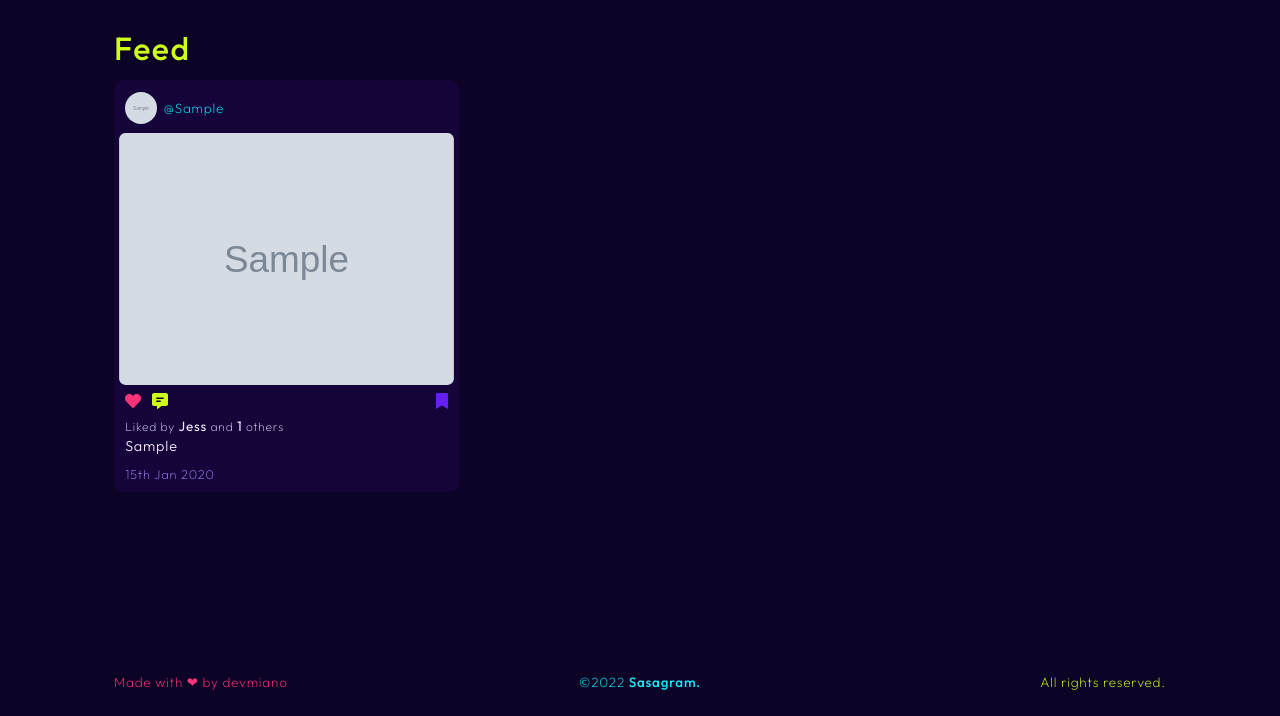
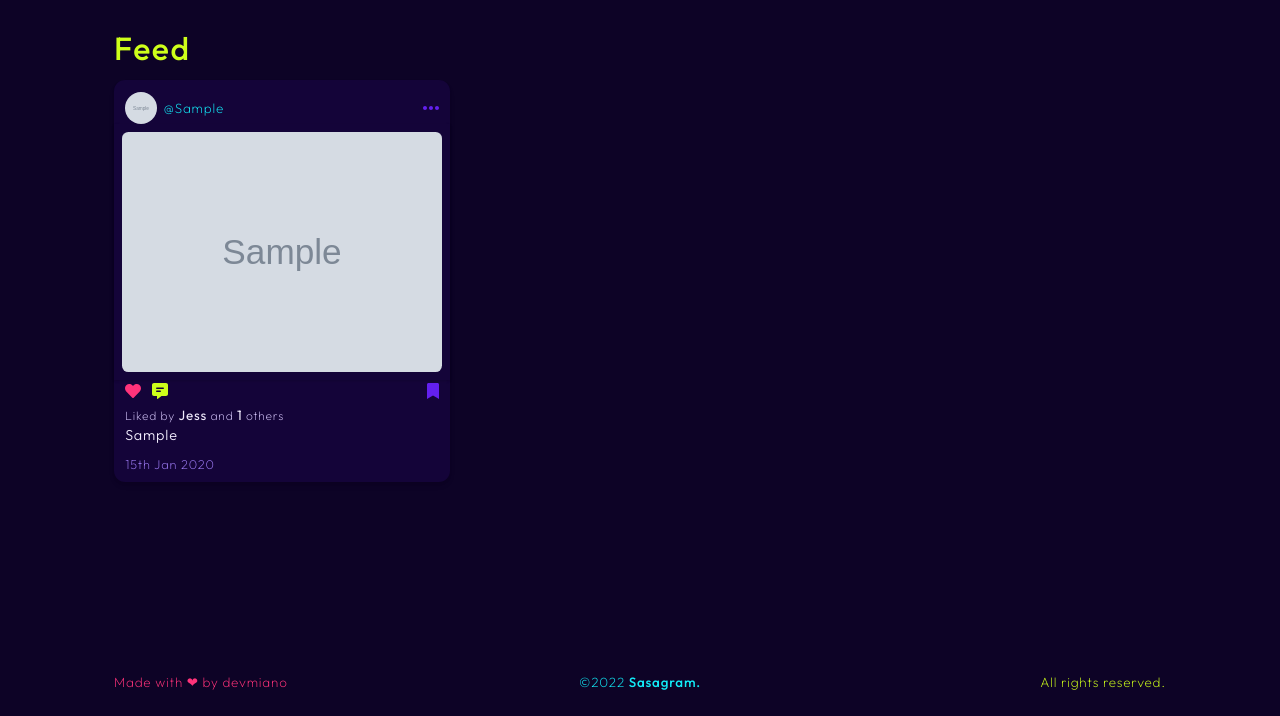
Before and after one commit to devmiano/sasagram, a Django app: page / in a window 1280 px wide. Shown: the part 84-800 px from the top of the page. Run offline with Django 4.2, Linux system fonts and the light colour scheme; a user stored in the database is signed in; tables that the repository leaves empty hold one stand-in row (values such as "Sample post"); grey boxes marked "Sample" are stand-in pictures; some web fonts are replaced.

Commit message:
corrected the image grid width and height

```diff
--- a/gram/static/gram/css/global.css
+++ b/gram/static/gram/css/global.css
@@ -571,9 +571,25 @@
   justify-content: center;
   border-radius: 0.7rem;
   background-color: #140439;
+  box-shadow: rgba(0, 0, 0, 0.1) 0px 4px 6px -1px, rgba(0, 0, 0, 0.06) 0px 2px 4px -1px;
+}
+
+.card:hover {
+  box-shadow: rgba(0, 0, 0, 0.1) 0px 20px 25px -5px, rgba(0, 0, 0, 0.04) 0px 10px 10px -5px;
+  border: 1px solid #340C97;
 }
 
 .card .user {
+  width: 100%;
+  text-decoration: none;
+  display: flex;
+  align-items: center;
+  flex-direction: row;
+  justify-content: space-between;
+  padding: 0.7rem 0.7rem 0 0.7rem;
+}
+
+.card .user .username {
   gap: 0.4rem;
   text-decoration: none;
   display: flex;
@@ -581,10 +597,10 @@
   align-items: flex-start;
   justify-content: flex-start;
   align-items: center;
-  padding: 0.7rem 0.7rem 0.3rem 0.7rem;
+  width: fit-content;
 }
 
-.card .user .prof {
+.card .user .username .prof {
   width: 2rem;
   height: 2rem;
   background-size: cover;
@@ -594,7 +610,7 @@
   border-radius: 7rem;
 }
 
-.card .user .name {
+.card .user .username .name {
   font-weight: 200;
   font-size: 0.84rem;
   font-family: "Outfit", sans-serif;
@@ -602,23 +618,32 @@
   color: #12ECF8;
 }
 
+.card .user .link {
+  text-decoration: none;
+}
+
+.card .user .link .icon {
+  height: 1rem;
+}
+
 .card .post {
   width: 100%;
   height: 100%;
   text-decoration: none;
+  padding: 0.5rem;
+  box-shadow: rgba(0, 0, 0, 0.1) 0px 1px 3px 0px, rgba(0, 0, 0, 0.06) 0px 1px 2px 0px;
 }
 
 .card .post .image {
-  width: auto;
-  height: auto;
+  width: 100%;
+  height: 240px;
   background-size: cover;
   background-repeat: no-repeat;
   background-attachment: fixed;
   background-position: center center;
   overflow: hidden;
-  padding: 0.32rem;
-  object-fit: contain;
-  border-radius: 0.7rem;
+  object-fit: cover;
+  border-radius: 0.4rem;
 }
 
 .card .footer {
--- a/gram/static/gram/sass/partials/_card.scss
+++ b/gram/static/gram/sass/partials/_card.scss
@@ -8,13 +8,27 @@
 	@include col-start;
 	border-radius: 0.7rem;
 	background-color: $dark-500;
+	box-shadow: rgba(0, 0, 0, 0.1) 0px 4px 6px -1px,
+		rgba(0, 0, 0, 0.06) 0px 2px 4px -1px;
+
+	&:hover {
+		box-shadow: rgba(0, 0, 0, 0.1) 0px 20px 25px -5px,
+			rgba(0, 0, 0, 0.04) 0px 10px 10px -5px;
+			border: 1px solid $dark-200;
+	}
 
 	.user {
+		width: 100%;
+		@include link;
+		@include row-between;
+		padding: 0.7rem 0.7rem 0 0.7rem;
+
+		.username {
 			gap: 0.4rem;
 			@include link;
 			@include row-start;
 			align-items: center;
-		padding: 0.7rem 0.7rem 0.3rem 0.7rem;
+			width: fit-content;
 
 			.prof {
 				width: 2rem;
@@ -29,19 +43,30 @@
 			}
 		}
 
+		.link {
+			@include link;
+
+			.icon {
+				height: 1rem;
+			}
+		}
+	}
+
 	.post {
 		width: 100%;
 		height: 100%;
 		@include link;
+		padding: 0.5rem;
+		box-shadow: rgba(0, 0, 0, 0.1) 0px 1px 3px 0px,
+			rgba(0, 0, 0, 0.06) 0px 1px 2px 0px;
 
 		.image {
-			width: auto;
-			height: auto;
+			width: 100%;
+			height: 240px;
 			@include image;
 			overflow: hidden;
-			padding: 0.32rem;
-			object-fit: contain;
-			border-radius: 0.7rem;
+			object-fit: cover;
+			border-radius: 0.4rem;
 		}
 	}
 
--- a/gram/templates/gram/base/card.html
+++ b/gram/templates/gram/base/card.html
@@ -1,15 +1,28 @@
 {% load static %} {% for gram in grams %}
 <div class="card">
-	<a class="user" href="#">
-		<img class="prof" src="{{gram.profile.photo.url}}" alt="{{gram.user}}" />
-		<p class="name">@{{gram.user}}</p>
-	</a>
+	<div class="user">
+		<a class="username" href="#">
+			<img class="prof" src="{{gram.profile.photo.url}}" alt="{{gram.user}}" />
+			<p class="name">@{{gram.user}}</p>
+		</a>
+		<a href="#" class="link">
+			<img
+				class="icon"
+				src="{% static 'gram/icons/line/ellipsis.svg'%}"
+				alt="menu"
+			/>
+		</a>
+	</div>
 	<a class="post" href="#">
 		<img class="image" src="{{gram.photo.url}}" alt="{{gram.title}}" />
 	</a>
 	<div class="footer">
 		<div class="left">
-			<a href="#" class="link">
+			<a
+				href="{% url 'like' %}?gram_id={{gram.id}}"
+				target="_blank"
+				class="link"
+			>
 				<img
 					class="icon"
 					src="{% static 'gram/icons/line/heart-alt.svg'%}"
--- a/gram/urls.py
+++ b/gram/urls.py
@@ -9,4 +9,5 @@ urlpatterns = [
   path('user/create/', views.create, name='create'),
   path('user/profile/', views.profile, name='profile'),
   path('user/settings/', views.settings, name='settings'),
+  path('like', views.like, name='like'),
 ]
--- a/gram/views.py
+++ b/gram/views.py
@@ -160,3 +160,15 @@ def create(request):
     }
 
   return render(request, template, context)
+
+
+@login_required(login_url='login')
+def like(request):
+  title = 'Like'
+  template = 'gram/profile/profile.html'
+
+  context = {
+    'title': title,
+  }
+
+  return render(request, template, context)
```
Also changed, not shown: gram/models.py (line endings or trailing spaces), gram/static/gram/css/icons/line/menu.svg (added), gram/static/gram/icons/line/ellipsis.svg (added), gram/static/gram/icons/line/menu.svg (added), media/grams/22/listen.jpg (added), media/grams/22/p-4.jpg (added), media/profile/like.svg (added), 1 other file. Lines whose indentation alone changed are shown as unchanged.
